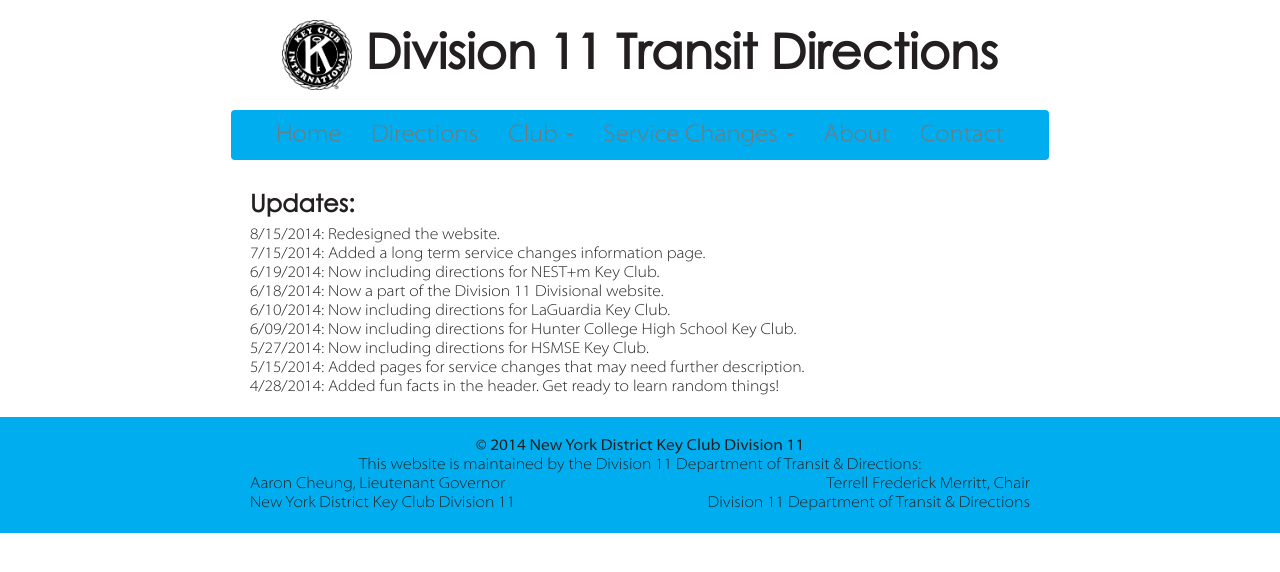
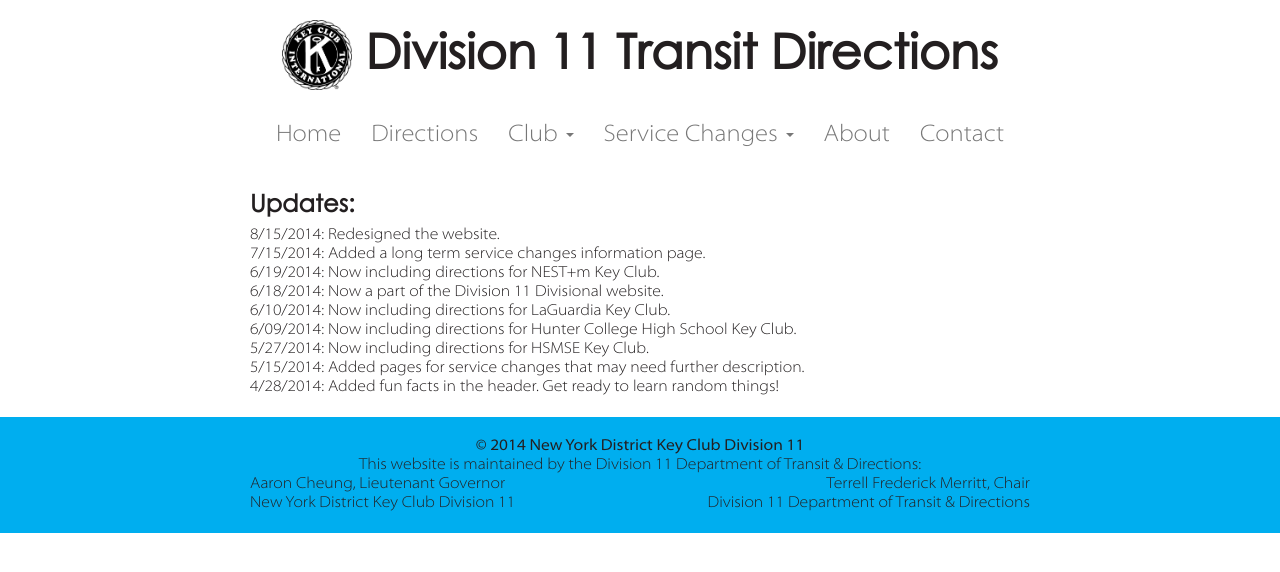
Before and after one commit to d11directions/d11directions.github.io, a Jekyll site: the page built from index.html, in a window 1280 px wide. Shown: the top 572 px of the page. Built offline with Jekyll 4.4.1, drawn with Linux system fonts in a browser that asks for light colours.

Commit message:
Update Default Layout: edit override styles

```diff
--- a/css/main.css
+++ b/css/main.css
@@ -78,7 +78,7 @@ hr { margin: 10px 0px; }
 .no_link_color a { color: #231f20; }
 
 /* Override Bootstrap */
-.navbar-default { background-color: #00aeef; border: 0; display: table; margin: auto; }
+.navbar-default { background: inherit; border: 0; display: table; margin: auto; }
 .navbar-nav>li>a { color: #ffffff; font-size: 24px; }
 
 /* Small Screen Styles */
```
